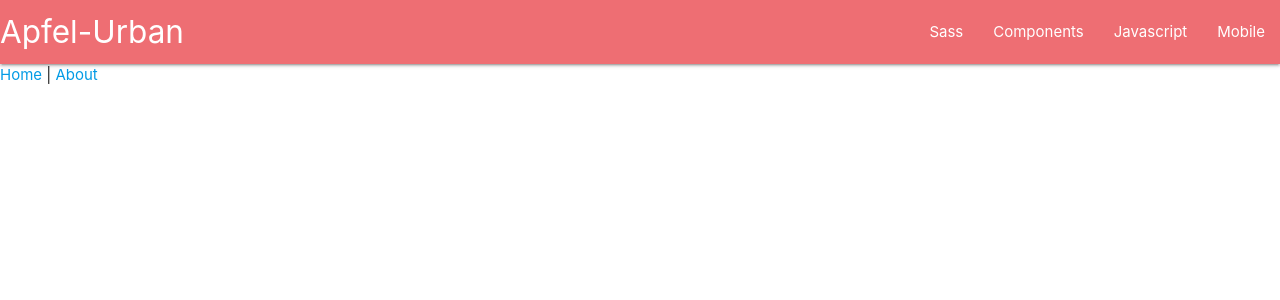
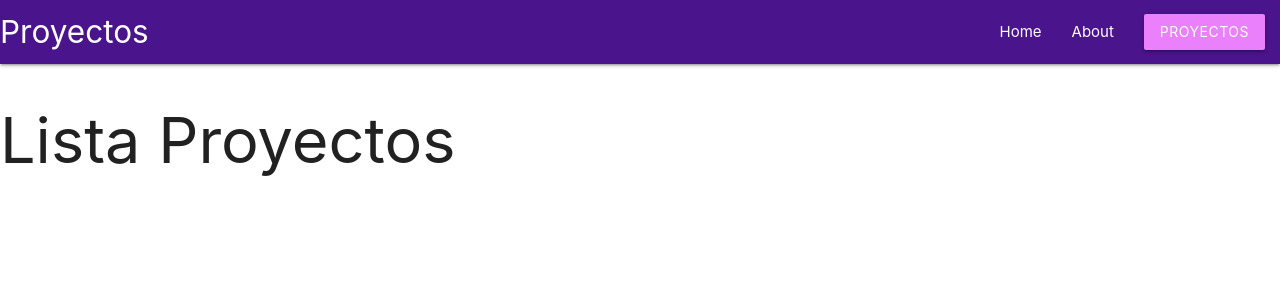
Before and after one commit to margaritasing/vue-Firebase, a Vue app: page /proyectos in a window 1280 px wide. Shown: the top 300 px of the page. Built offline with nearby package versions, Linux system fonts and the light colour scheme.

Commit message:
agregando materialice y componente proyectos

```diff
--- a/src/App.vue
+++ b/src/App.vue
@@ -3,8 +3,7 @@
 
     <nav-bar />
 
-    <router-link to="/">Home</router-link> |
-    <router-link to="/about">About</router-link>
+
     <router-view/>
   </div>
 
--- a/src/components/NavBar.vue
+++ b/src/components/NavBar.vue
@@ -1,23 +1,34 @@
 <template>
   <div class="lighten-2">
     <nav>
-    <div class="nav-wrapper">
-      <a href="#!" class="brand-logo">Apfel-Urban</a>
+    <div class="nav-wrapper purple darken-4">
+      <router-link class="brand-logo" to="/">Proyectos</router-link>
       <a href="#" data-target="mobile-demo" class="sidenav-trigger"><i class="material-icons">menu</i></a>
       <ul class="right hide-on-med-and-down">
-        <li><a href="#">Sass</a></li>
-        <li><a href="#">Components</a></li>
-        <li><a href="#">Javascript</a></li>
-        <li><a href="#">Mobile</a></li>
+        <li>
+          <router-link to="/">Home</router-link>
+        </li>
+        <li>
+          <router-link to="/about">About</router-link>
+        </li>
+        <li>
+          <router-link class="waves-effect waves-light btn purple accent-1" to="/proyectos">Proyectos</router-link>
+        </li>
       </ul>
     </div>
   </nav>
 
   <ul class="sidenav" id="mobile-demo">
-    <li><a href="#">Sass</a></li>
-    <li><a href="#">Components</a></li>
-    <li><a href="#">Javascript</a></li>
-    <li><a href="#">Mobile</a></li>
+    <li>
+         <router-link to="/">Home</router-link>
+    </li>
+     <li>
+          <router-link to="/about">About</router-link>
+     </li>
+     <li>
+          <router-link to="/proyectos">Proyectos</router-link>
+     </li>
+
   </ul>
   </div>
 </template>
--- a/src/router/index.js
+++ b/src/router/index.js
@@ -1,8 +1,7 @@
 import { createRouter, createWebHistory } from 'vue-router'
 import Home from '../views/Home.vue'
 
-const routes = [
-  {
+const routes = [{
         path: '/',
         name: 'Home',
         component: Home
@@ -13,7 +12,18 @@
         // route level code-splitting
         // this generates a separate chunk (about.[hash].js) for this route
         // which is lazy-loaded when the route is visited.
-    component: () => import(/* webpackChunkName: "about" */ '../views/About.vue')
+        component: () =>
+            import ( /* webpackChunkName: "about" */ '../views/About.vue')
+    },
+
+    {
+        path: '/proyectos',
+        name: 'Proyectos',
+        // route level code-splitting
+        // this generates a separate chunk (proyectos.[hash].js) for this route
+        // which is lazy-loaded when the route is visited.
+        component: () =>
+            import ( /* webpackChunkName: "proyectos" */ '../views/Proyectos.vue')
     }
 ]
 
--- /dev/null
+++ b/src/views/Proyectos.vue
@@ -0,0 +1,13 @@
+<template>
+  <h1>Lista Proyectos</h1>
+</template>
+
+<script>
+export default {
+
+}
+</script>
+
+<style>
+
+</style>
```
Lines whose indentation alone changed are shown as unchanged.
